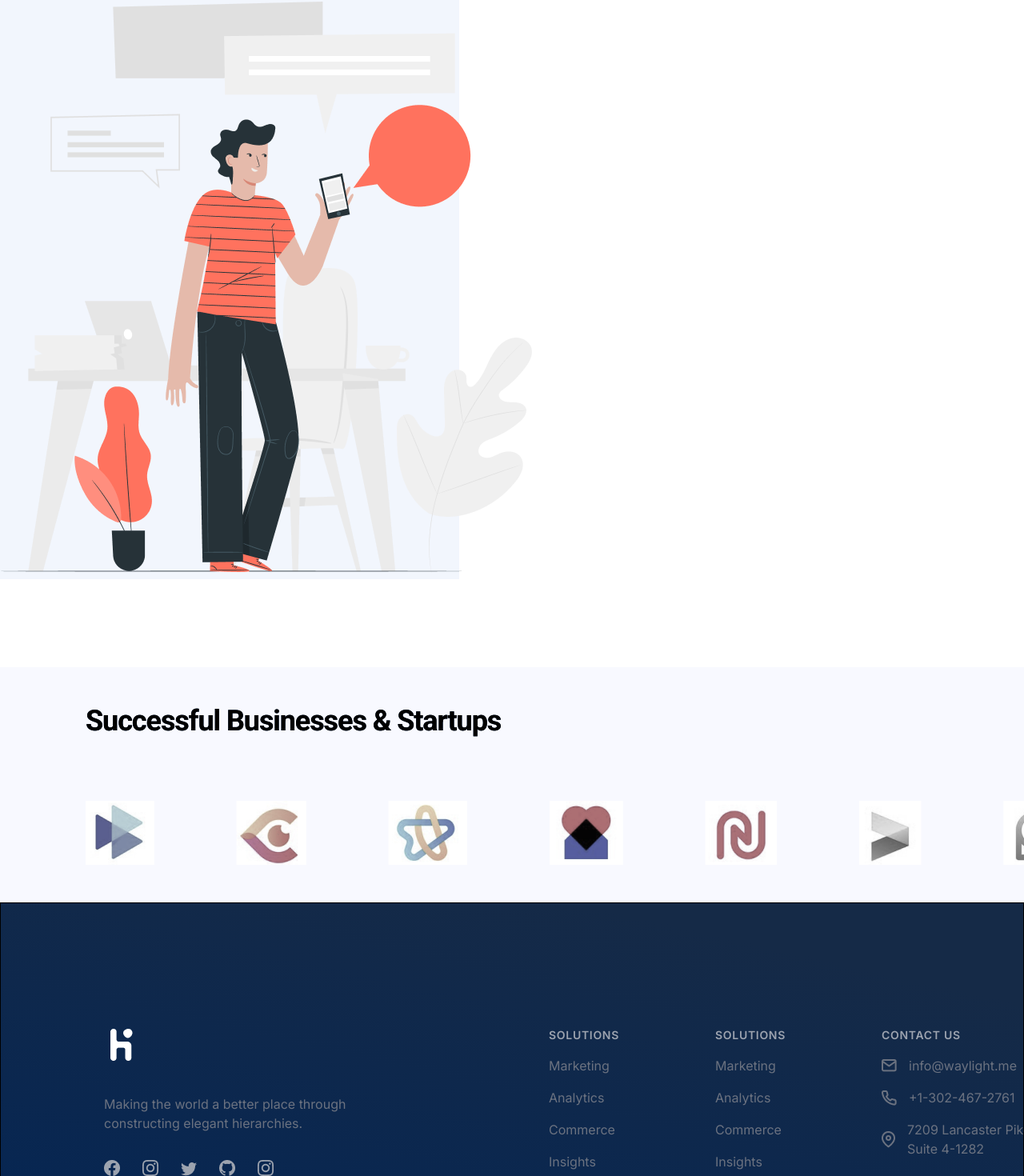
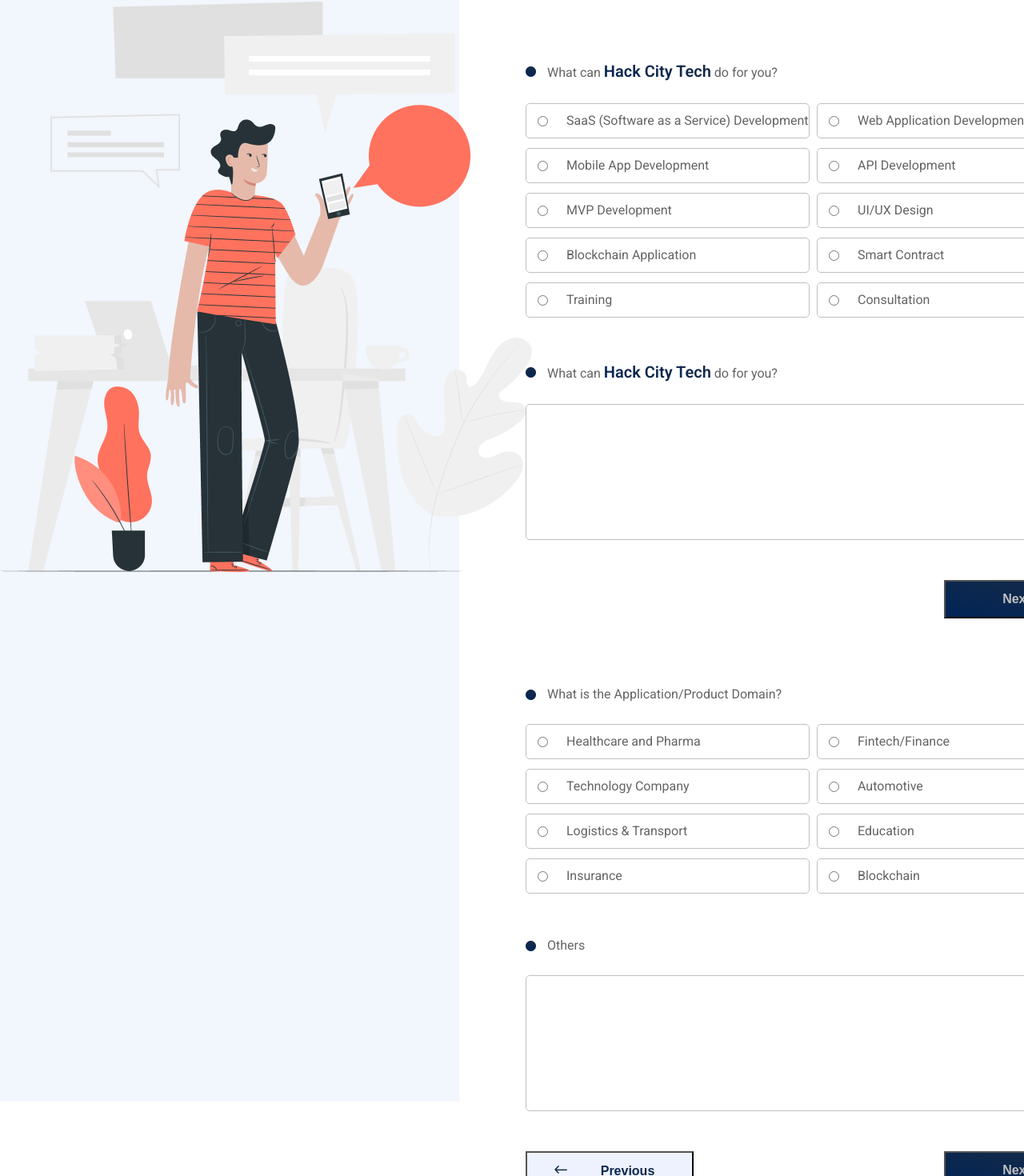
Before and after one commit to Tolulophey/Hackcity-Landing-Page, a React (Create React App) app: page /hire in a window 1280 px wide. Shown: the part 283-1753 px from the top of the page at 80% size. Built offline with nearby package versions, Linux system fonts and the light colour scheme.

Commit message:
step one and two  forms completed

```diff
--- /dev/null
+++ b/src/components/Forms/FormOne.js
@@ -0,0 +1,85 @@
+import React, { useContext } from 'react'
+import labelDot from '../../assets/form-dot.png'
+import NextButton from '../../reusables/FormButtons/NextButton'
+import { FormContext } from '../../pages/Hire'
+
+
+function FormOne() {
+    const {step, setStep} = useContext(FormContext)
+    const data = [
+        {
+            text: "SaaS (Software as a Service) Development",
+            value: "saas"
+        },
+        {
+            text: "Web Application Development",
+            value: "web-app"
+        },
+        {
+            text: "Mobile App Development",
+            value: "mobile-app"
+        },
+        {
+            text: "API Development",
+            value: "api"
+        },
+        {
+            text: "MVP Development",
+            value: "mvp"
+        },
+        {
+            text: "UI/UX Design",
+            value: "ui/ux"
+        },
+        {
+            text: "Blockchain Application",
+            value: "blockchain-app"
+        },
+        {
+            text: "Smart Contract",
+            value: "smart-contract"
+        },
+        {
+            text: "Training",
+            value: "training"
+        },
+        {
+            text: "Consultation",
+            value: "consultation"
+        },
+    ]
+    const handleNext = (e)=>{
+        e.preventDefault()
+        if(step < 5){
+            setStep((prevStep)=> prevStep + 1)
+        }
+    }
+    return (
+    <form >
+        <div className='question'>
+            <img src={labelDot} alt="label-dot" />
+            <p>What can <span>Hack City Tech</span> do for you?</p>
+        </div>
+        <div className="options">
+            {data.map((service, index)=>{
+                return (
+                    <div className='form-options' key={index+1}>
+                        <input type="radio" name="service" id={service.value} value={service.value}/>
+                        <label htmlFor={service.value}>{service.text}</label>
+                    </div>
+                )
+            })}
+        </div>
+        <div className='question'>
+            <img src={labelDot} alt="label-dot" />
+            <p>What can <span>Hack City Tech</span> do for you?</p>
+        </div>
+        <textarea name="" id="" cols="30" rows="10"></textarea>
+        <div className="button">
+            <NextButton handleNext={handleNext} />
+        </div>
+    </form>
+    )
+}
+
+export default FormOne
--- /dev/null
+++ b/src/components/Forms/FormTwo.js
@@ -0,0 +1,86 @@
+import React, { useContext } from 'react'
+import labelDot from '../../assets/form-dot.png'
+import NextButton from '../../reusables/FormButtons/NextButton'
+import PreviousButton from '../../reusables/FormButtons/PreviousButton'
+import { FormContext } from '../../pages/Hire'
+
+
+function FormTwo() {
+    const {step, setStep} = useContext(FormContext)
+    const data = [
+        {
+            text: "Healthcare and Pharma",
+            value: "health/pharma"
+        },
+        {
+            text: "Fintech/Finance",
+            value: "fintech"
+        },
+        {
+            text: "Technology Company",
+            value: "tech-comp"
+        },
+        {
+            text: "Automotive",
+            value: "automotive"
+        },
+        {
+            text: "Logistics & Transport",
+            value: "logistics"
+        },
+        {
+            text: "Education",
+            value: "education"
+        },
+
+        {
+            text: "Insurance",
+            value: "insurance"
+        },
+        {
+            text: "Blockchain",
+            value: "blockchain"
+        }
+    ]
+    const handleNext = (e)=>{
+        e.preventDefault()
+        if(step < 5){
+            setStep((prevStep)=> prevStep + 1)
+        }
+    }
+    const handlePrevious = (e)=>{
+        e.preventDefault()
+        if(step > 0){
+            setStep((prevStep)=> prevStep - 1)
+        }
+    }
+    return (
+    <form >
+        <div className='question'>
+            <img src={labelDot} alt="label-dot" />
+            <p>What is the Application/Product Domain?</p>
+        </div>
+        <div className="options">
+            {data.map((service, index)=>{
+                return (
+                    <div className='form-options' key={index+1}>
+                        <input type="radio" name="service" id={service.value} value={service.value}/>
+                        <label htmlFor={service.value}>{service.text}</label>
+                    </div>
+                )
+            })}
+        </div>
+        <div className='question'>
+            <img src={labelDot} alt="label-dot" />
+            <p>Others</p>
+        </div>
+        <textarea name="" id="" cols="30" rows="10"></textarea>
+        <div className="buttons">
+            <PreviousButton handlePrevious={handlePrevious} />
+            <NextButton handleNext={handleNext} />
+        </div>
+    </form>
+    )
+}
+
+export default FormTwo
--- /dev/null
+++ b/src/components/Forms/Forms.js
@@ -0,0 +1,15 @@
+import React from 'react'
+import './form.css'
+import FormOne from './FormOne'
+import FormTwo from './FormTwo'
+
+function Forms() {
+  return (
+    <div className='form'>
+        <FormOne />
+        <FormTwo />
+    </div>
+  )
+}
+
+export default Forms
--- /dev/null
+++ b/src/components/Forms/form.css
@@ -0,0 +1,73 @@
+form{
+    padding-top: 83px;
+    font-style: normal;
+    font-weight: 400;
+    font-size: 16px;
+    line-height: 24px;
+    color: #656464;
+}
+
+form > .question{
+    display: flex;
+    margin-bottom: 25px;
+}
+form > .question > img{
+    margin-right: 14px;
+    object-fit: contain;
+}
+form > .question > p > span{
+    display: inline-block;
+    font-weight: 600;
+    font-size: 20px;
+    line-height: 30px;
+    background: linear-gradient(192.7deg, #152A47 14.55%, #032555 91.2%);
+    -webkit-background-clip: text;
+    -webkit-text-fill-color: transparent;
+    background-clip: text;
+}
+form > .options{
+    display: flex;
+    flex-wrap: wrap;
+    margin-bottom: 41px;
+}
+form > .options > .form-options{
+    display: flex;
+    align-items: center;
+    margin-right: 9px;
+    margin-bottom: 12px;
+    width: 355px;
+    height: 44px;
+    background: #FFFFFF;
+    border: 0.7px solid #C0C0C0;
+    border-radius: 5px;
+}
+/* form > .options > .form-options > label{
+
+} */
+form > .options > .form-options > input[type="radio"]{
+    margin-right: 23px;
+    margin-left: 14px;
+}
+form > .options > .form-options > input[type="radio"]::before{
+    background: #A6C5F1;
+    border: 1px solid #2679ED;
+    border-radius: 100px;
+}
+
+form > textarea {
+    width: 733px;
+    height: 170px;
+    background: #FFFFFF;
+    border: 0.7px solid #C0C0C0;
+    border-radius: 5px;
+}
+form > .button {
+    display: flex;
+    justify-content: flex-end;
+    margin-top: 43px;
+}
+form > .buttons {
+    display: flex;
+    justify-content: space-between;
+    margin-top: 43px;
+}
--- a/src/components/Hire Us/HireUs.js
+++ b/src/components/Hire Us/HireUs.js
@@ -34,7 +34,7 @@ function HireUs() {
             break;
         case 1:
             background = background2
-            percent = 40
+            percent = 20
             text = "Two"
             break;
         default:
--- a/src/components/Hire Us/hireUs.css
+++ b/src/components/Hire Us/hireUs.css
@@ -64,6 +64,7 @@
 .hire-us > .right > .progress-step > progress::-webkit-progress-bar{
     background: #D9E7FF;
     color: brown;
+    border-radius: 100px;
 }
 .hire-us > .right > .progress-step > progress::-webkit-progress-value{
     background: linear-gradient(192.7deg, #152A47 14.55%, #032555 91.2%);
@@ -72,6 +73,7 @@
 .hire-us > .right > .progress-step > progress::-moz-progress-bar{
     background: #D9E7FF;
     color: brown;
+    border-radius: 100px;
 }
 .hire-us > .right > .progress-step > progress::-moz-progress-value{
     background: linear-gradient(192.7deg, #152A47 14.55%, #032555 91.2%);
--- /dev/null
+++ b/src/reusables/FormButtons/NextButton.js
@@ -0,0 +1,16 @@
+import React from 'react'
+import './formButtons.css'
+import frontArrow from '../../assets/arrow-right.png'
+
+
+
+function NextButton({handleNext}) {
+  return (
+    <button type='button' className='form-button next' onClick={handleNext}>
+        <span>Next </span>
+        <img src={frontArrow} alt="front-arrow" />
+    </button>
+  )
+}
+
+export default NextButton
--- /dev/null
+++ b/src/reusables/FormButtons/PreviousButton.js
@@ -0,0 +1,14 @@
+import React from 'react'
+import './formButtons.css'
+import backArrow from '../../assets/arrow-left.png'
+
+function PreviousButton({handlePrevious}) {
+  return (
+    <button type='buttton' className='form-button previous' onClick={handlePrevious}>
+        <img src={backArrow} alt="back-arrow" />
+        <span>Previous</span>
+    </button>
+  )
+}
+
+export default PreviousButton
--- /dev/null
+++ b/src/reusables/FormButtons/formButtons.css
@@ -0,0 +1,39 @@
+.form-button{
+    width: 210px;
+    height: 48px;
+}
+.form-button > span {
+    font-weight: 600;
+    font-size: 16px;
+    line-height: 14px;
+    text-align: center;
+    color: #C0C0C0;
+}
+button.submit,
+button.next{
+    background: linear-gradient(192.7deg, #152A47 14.55%, #032555 91.2%);
+}
+button.previous{
+    background: #EEF2FF;
+}
+button.submit > img,
+button.next > img{
+    margin-left: 15px;
+}
+
+button.previous > img{
+    margin-right: 29px;
+}
+button.submit > span,
+button.next > span{
+    display: inline-block;
+    width: 97px;
+}
+button.previous > span{
+    display: inline-block;
+    width: 93px;
+    background: linear-gradient(192.7deg, #152A47 14.55%, #032555 91.2%);
+    -webkit-background-clip: text;
+    -webkit-text-fill-color: transparent;
+    background-clip: text;
+}
```
Also changed, not shown: src/reusables/FormButtons/SubmitButton.js (added, +15 -0 lines), src/assets/arrow-left.png (added), src/assets/form-dot.png (added).
